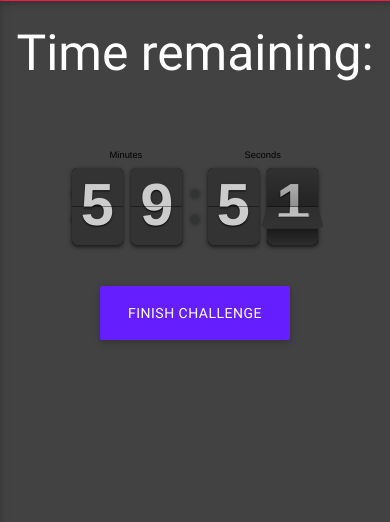
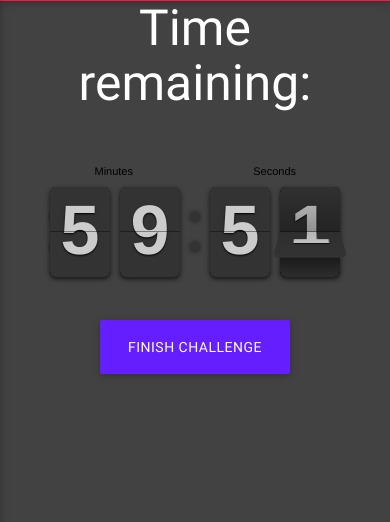
Before and after one commit to 2121159i/Chode-Or-Not-Prototype, a Django app: page /chodeOrNot/timer/ in a window 390 px wide. Shown: the part 55-577 px from the top of the page. Run offline with Django 3.2, Linux system fonts and the light colour scheme; some libraries are stand-ins or nearby versions.

Commit message:
Finding the optimal value for resizing and still being centered

```diff
--- a/chode_or_not/static/css/style.css
+++ b/chode_or_not/static/css/style.css
@@ -37,12 +37,12 @@ main {
 
 
 
-@media screen and (max-width: 480px) {
-    #countdown_timer{
-        zoom: 0.85;
-        -moz-transform: scale(0.85);
-    }
-}
+/*@media screen and (max-width: 480px) {*/
+    /*#countdown_timer{*/
+        /*zoom: 0.85;*/
+        /*-moz-transform: scale(0.85);*/
+    /*}*/
+/*}*/
 
 #danger_red_text_for_warning_box{
     box-shadow: 0 2px 5px 0 rgba(51, 43, 43, 0.16),0 2px 10px 0 rgba(0,0,0,0.12);
--- a/chode_or_not/templates/ChodeOrNot/timer.html
+++ b/chode_or_not/templates/ChodeOrNot/timer.html
@@ -6,7 +6,7 @@
 
 {% block body_block %}
 
-    <h2 class="center-align white-text">Time remaining: </h2> <br/>
+    <h2 class=" container center-align white-text">Time remaining: </h2> <br/>
     <div class="container clock-wrapper">
 
         <div id="countdown_timer">
```
